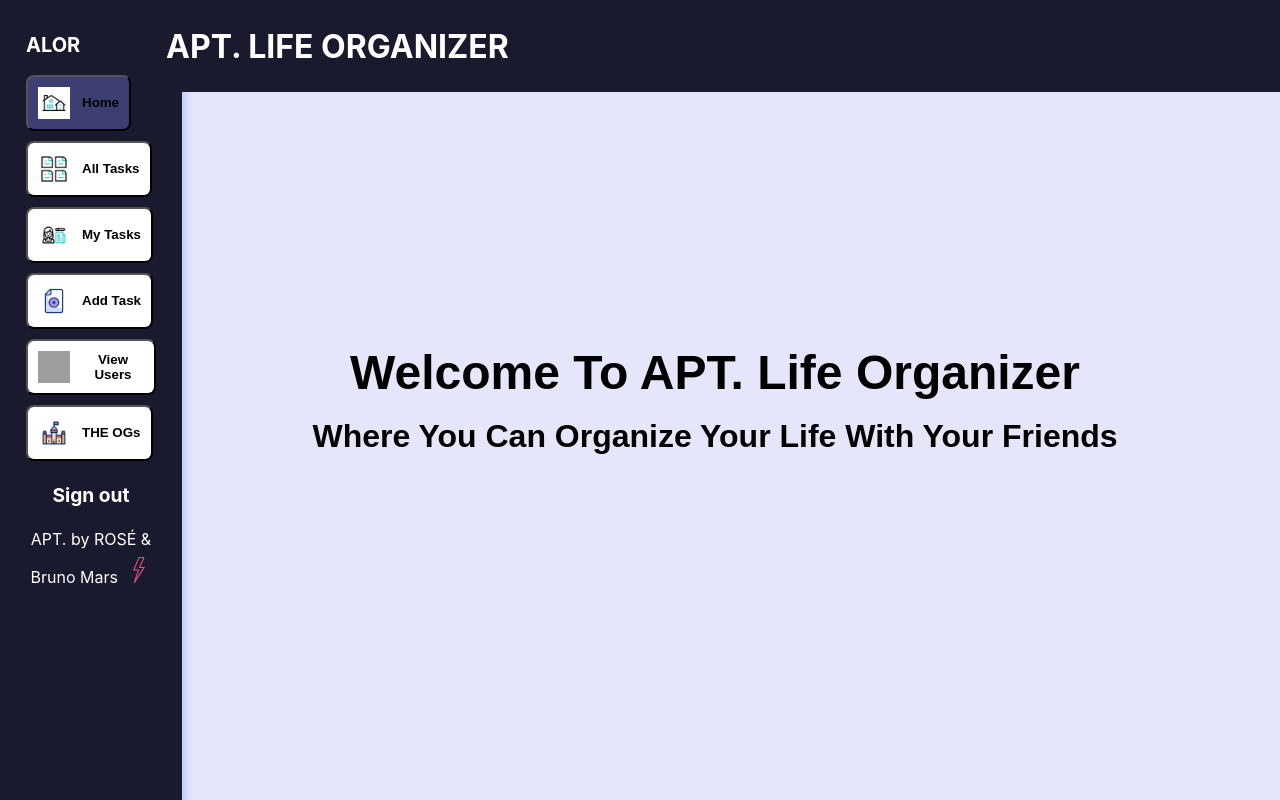
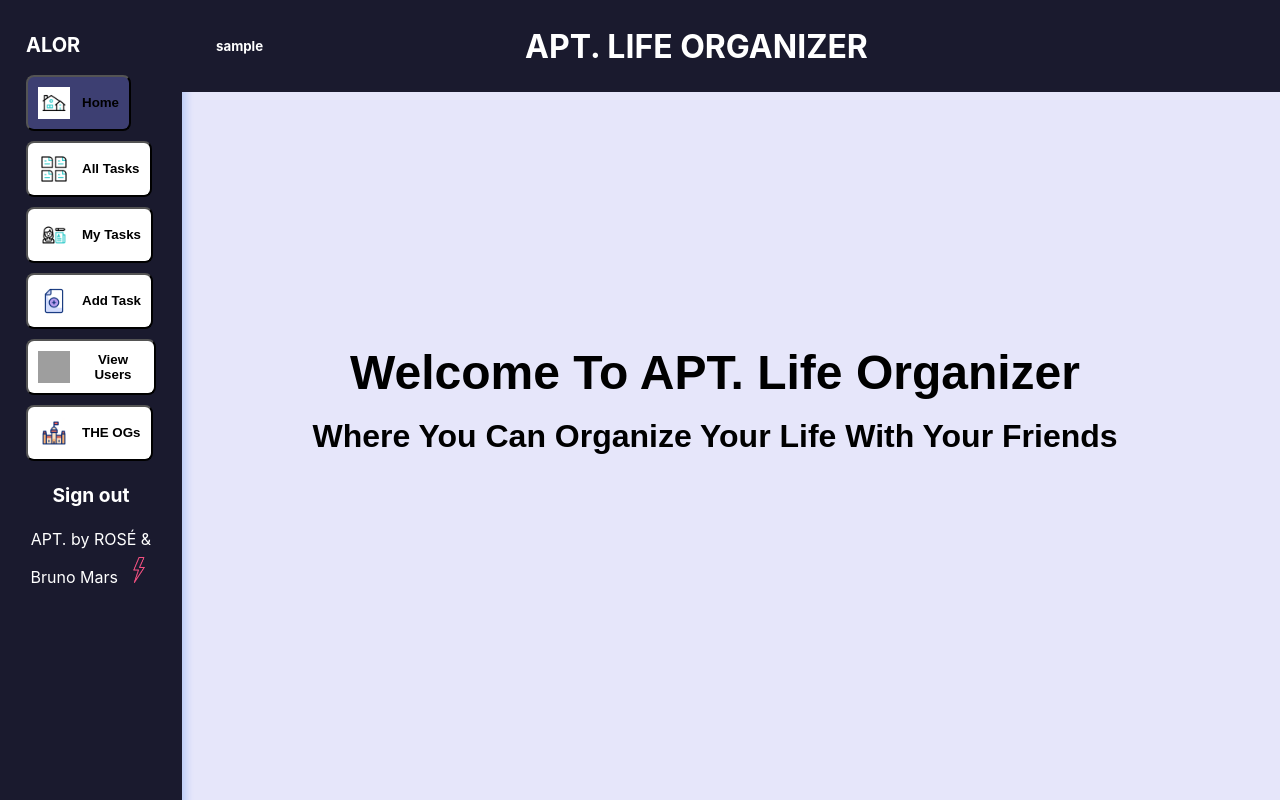
Before and after one commit to maysam-1/frontend, a React (Create React App) app: page /home in a window 1280 px wide. Built offline with nearby package versions, Linux system fonts and the light colour scheme; sample sign-in values are in the browser's storage; grey boxes are pictures that could not be loaded.

Commit message:
added a display for username of the signed in user

```diff
--- a/src/components/topBar.js
+++ b/src/components/topBar.js
@@ -1,16 +1,29 @@
-import React from "react";
+import React, { useEffect, useState } from "react";
 
 function TopBar() {
+  const [user, setUser] = useState(() => JSON.parse(localStorage.getItem("user")));
 
+  useEffect(() => {
+    const handleUserChange = () => {
+      setUser(JSON.parse(localStorage.getItem("user")));
+    };
+
+    window.addEventListener("userChange", handleUserChange);
+    return () => {
+      window.removeEventListener("userChange", handleUserChange);
+    };
+  }, []);
 
   return (
     <div>
       <div className="topbar">
-        <div style={{display:"flex",alignItems:"center"}}>
-          <h1 style={{color:"white"}}>APT. LIFE ORGANIZER</h1>
+      <h5 style={{ marginRight: "250px", color: "white",marginLeft:"50px" }}>
+            {user ? user.username : ""}
+          </h5>
+        <div style={{ display: "flex", alignItems: "center" }}>
+          <h1 style={{ color: "white" }}>APT. LIFE ORGANIZER</h1>
         </div>
       </div>
-
     </div>
   );
 }
```
